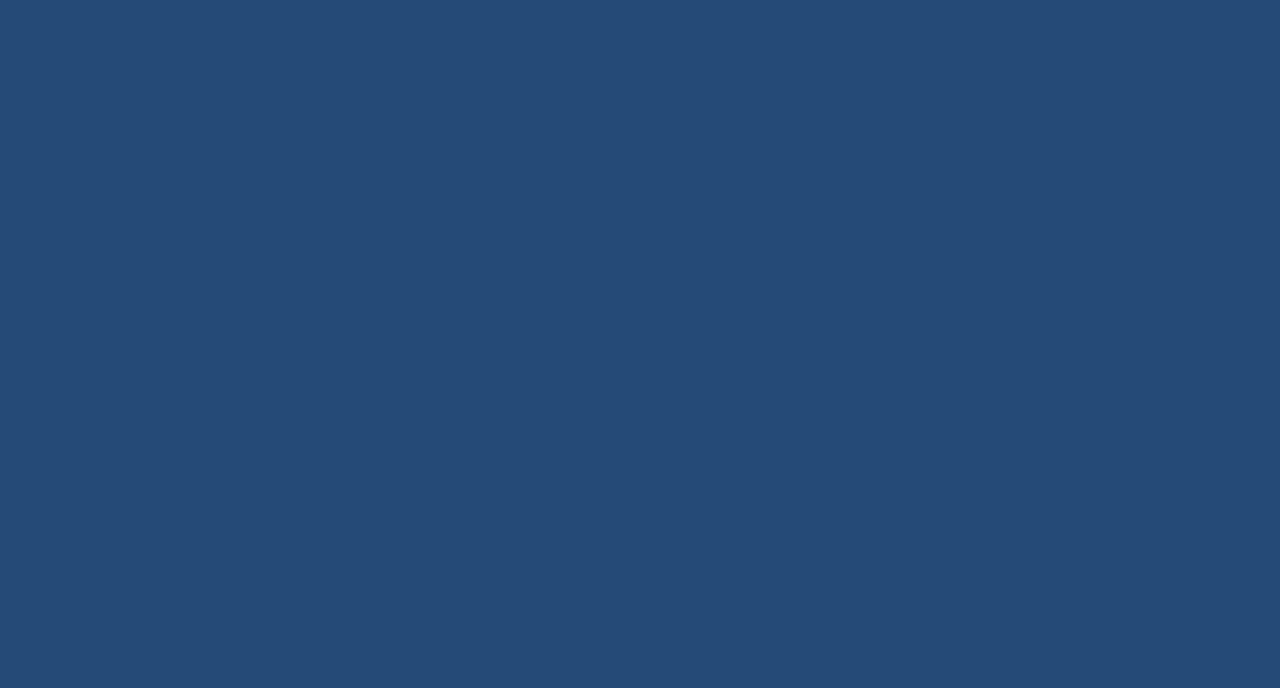
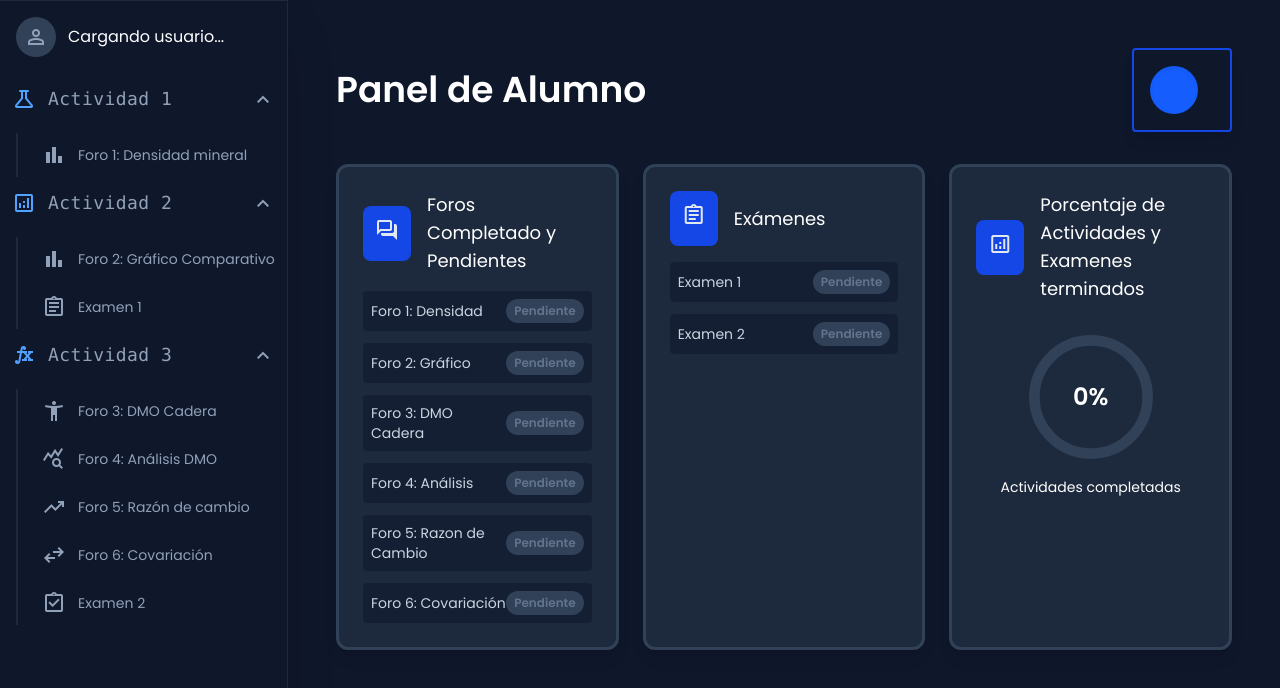
Before and after one commit to SebastianAlcantarr/PROYECTO_INGENIERIA_SOFTWARE_II, a Vue app: page /panel-alumno in a window 1280 px wide. Before the commit this address had no page. Shown: the top 688 px of the page. Built offline with nearby package versions, Linux system fonts and the light colour scheme.

Commit message:
Colores y alumno

```diff
--- a/index.js
+++ b/index.js
@@ -10,6 +10,7 @@ import Foro_3 from "@/views/foro_3.vue";
 import Foro_4 from "@/views/foro_4.vue";
 import PanelProfesor from "@/views/PanelProfesor.vue";
 import Bienvenida from "@/views/Bienvenida.vue";
+import PanelAlumno from "@/views/panel_alumno.vue";
 
 
 //Definir cada ruta para cada archivo
@@ -59,6 +60,16 @@ const routes = [
         path: '/foro6',
         name: 'foro6',
         component: Foro_6
+    },
+    {
+        path: '/bienvenida',
+        name: 'Bienvenida',
+        component: Bienvenida
+    },
+    {
+        path: '/panel-alumno',
+        name: 'PanelAlumno',
+        component: PanelAlumno
     }
 ]
 
--- a/src/views/Bienvenida.vue
+++ b/src/views/Bienvenida.vue
@@ -41,7 +41,7 @@
         <div class="flex justify-end">
           <button
               @click="comenzar"
-              class="group flex items-center gap-3 bg-blue-600 hover:bg-blue-500 text-white text-lg font-bold py-4 px-8 rounded-xl transition-all shadow-lg shadow-blue-900/50 hover:shadow-blue-500/40 active:scale-95"
+              class="group flex items-center gap-3 bg-blue-600 hover:bg-blue-500 text-white text-lg font-bold py-4 px-8 rounded-xl transition-all shadow-lg   active:scale-95"
           >
             <span>Comenzar</span>
             <span class="material-symbols-outlined group-hover:translate-x-1 transition-transform">arrow_forward</span>
--- a/src/views/foro_2.vue
+++ b/src/views/foro_2.vue
@@ -7,7 +7,7 @@
         <div class="mx-auto max-w-5xl">
           <!-- INTRODUCCION -->
             <section class="scroll-mt-20 mb-8" id="introduction">
-            <div class="bg-[#161d2b] rounded-xl p-6 shadow-lg border-l-8 border-green-400">
+            <div class="bg-[#161d2b] rounded-xl p-6 shadow-lg border-l-8 border-blue-800">
               <h1 class="text-white text-base md:text-3xl font-black text-center">
                 Foro 2. Gráfico Comparativo
               </h1>
@@ -26,7 +26,7 @@
               El siguiente gráfico comparativo se elaboró a partir de los datos
               del
               <a
-                class="text-green-400 hover:text-green-900 transition-colors duration-200"
+                class="text-blue-400 hover:text-green-900 transition-colors duration-200"
                 href="https://e-enm.org/journal/view.php?doi=10.3803/EnM.2013.28.3.180"
                 >articulo de investigacion</a
               >
@@ -115,7 +115,7 @@ En la gráfica anterior se observa que la densidad mineral ósea,  aumenta en lo
                     class="bg-blue-600 hover:bg-blue-900 text-white font-bold py-3 px-8 rounded-lg shadow-lg transition-all active:scale-95 disabled:opacity-50 disabled:cursor-not-allowed flex items-center gap-2"
                 >
                   <span v-if="enviando" class="material-symbols-outlined animate-spin">refresh</span>
-                  {{ enviando ? 'Guardando...' : 'Publicar' }}
+                  {{ enviando ? 'Guardando...' : 'Enviar Respuestas' }}
                 </button>
               </div>
             </div>
@@ -353,8 +353,8 @@ export default {
 }
 .input-foro:focus {
   outline: none;
-  border-color: #3b82f6;
-  box-shadow: 0 0 0 3px rgba(59, 130, 246, 0.3);
+  border-color: #193cb8;
+  box-shadow: 0 0 0 2px rgba(25, 60, 184);
 }
 
 @keyframes fadeIn {
--- /dev/null
+++ b/src/views/panel_alumno.vue
@@ -0,0 +1,222 @@
+<template>
+  <Sidebar class="hidden md:block" />
+  <div
+    class="min-h-screen bg-slate-900 text-slate-200 p-6 md:p-12 ml-0 md:ml-72 transition-all duration-300"
+  >
+    <div class="max-w-5xl mx-auto space-y-8">
+      <!-- Header -->
+      <div
+        class="flex flex-col md:flex-row items-center justify-between gap-4 "
+      >
+        <div>
+          <h1 class="text-4xl font-bold text-white">Panel de  Alumno</h1>
+        </div>
+        <div
+          class="flex items-center gap-4  p-4 rounded-sm shadow-lg border-2 border-blue-700"
+        >
+          <div
+            class="w-12 h-12 rounded-full bg-blue-600 flex items-center justify-center text-xl font-bold text-white shadow-inner"
+          >
+            {{ userInitials }}
+          </div>
+          <div>
+            <h2 class="text-lg font-semibold text-white">
+              {{ userData.nombre }} {{ userData.apellidos }}
+            </h2>
+            <p class="text-sm text-blue-400 font-semibold">{{ userData.email }}</p>
+          </div>
+        </div>
+      </div>
+
+      <!-- Stats Grid -->
+      <div class="grid grid-cols-1 md:grid-cols-3 gap-6">
+        <!-- Card: Foros Completados -->
+        <div
+          class="bg-slate-800 p-6 rounded-xl border-3 border-slate-700 shadow-lg hover:border-blue-500/50 transition-colors"
+        >
+          <div class="flex items-center gap-4 mb-4">
+            <div class="p-3 bg-blue-700 rounded-lg">
+              <span class="material-symbols-outlined text-2xl">forum</span>
+            </div>
+            <h3 class="text-lg  text-white">Foros Completado y Pendientes </h3>
+          </div>
+          <div class="space-y-3">
+            <div
+              v-for="foro in forosStatus"
+              :key="foro.id"
+              class="flex items-center justify-between p-2 rounded bg-slate-900/50"
+            >
+              <span class="text-sm text-slate-300">{{ foro.name }}</span>
+              <span
+                class="px-2 py-1 text-xs font-bold rounded-full"
+                :class="
+                  foro.completed
+                    ? 'p-3 bg-blue-700 rounded-lg'
+                    : 'bg-slate-700 text-slate-500'
+                "
+              >
+                {{ foro.completed ? "Completado" : "Pendiente" }}
+              </span>
+            </div>
+          </div>
+        </div>
+
+        <!-- Card: Examenes -->
+        <div
+          class="bg-slate-800 p-6 rounded-xl border-3 border-slate-700 shadow-lg hover:border-blue-500/50 transition-colors"
+        >
+          <div class="flex items-center gap-4 mb-4">
+            <div class="p-3 bg-blue-700 rounded-lg">
+              <span class="material-symbols-outlined text-2xl">assignment</span>
+            </div>
+            <h3 class="text-lg  text-white">Exámenes</h3>
+          </div>
+          <div class="space-y-3">
+            <div
+              v-for="examen in examenesStatus"
+              :key="examen.id"
+              class="flex items-center justify-between p-2 rounded bg-slate-900/50"
+            >
+              <span class="text-sm text-slate-300">{{ examen.name }}</span>
+              <span
+                class="px-2 py-1 text-xs font-bold rounded-full"
+                :class="
+                  examen.completed
+                    ? 'p-3 bg-blue-700 rounded-lg'
+                    : 'bg-slate-700 text-slate-500'
+                "
+              >
+                {{ examen.completed ? "Completado" : "Pendiente" }}
+              </span>
+            </div>
+          </div>
+        </div>
+
+        <!-- Card: Progreso General -->
+        <div
+          class="bg-slate-800 p-6 rounded-xl border-3 border-slate-700 shadow-lg hover:border-blue-500/50 transition-colors"
+        >
+          <div class="flex items-center gap-4 mb-4">
+            <div class="p-3 bg-blue-700 rounded-lg ">
+              <span class="material-symbols-outlined text-2xl">analytics</span>
+            </div>
+            <h3 class="text-lg  text-white">Porcentaje de Actividades y Examenes  terminados</h3>
+          </div>
+          <div class="flex flex-col items-center justify-center h-48">
+            <div class="relative w-32 h-32">
+              <svg class="w-full h-full" viewBox="0 0 36 36">
+                <path
+                  class="text-slate-700"
+                  d="M18 2.0845 a 15.9155 15.9155 0 0 1 0 31.831 a 15.9155 15.9155 0 0 1 0 -31.831"
+                  fill="none"
+                  stroke="currentColor"
+                  stroke-width="3"
+                />
+                <path
+                  class="text-blue-600 transition-all duration-1000 ease-out"
+                  :stroke-dasharray="`${progressPercentage}, 100`"
+                  d="M18 2.0845 a 15.9155 15.9155 0 0 1 0 31.831 a 15.9155 15.9155 0 0 1 0 -31.831"
+                  fill="none"
+                  stroke="currentColor"
+                  stroke-width="3"
+                />
+              </svg>
+              <div
+                class="absolute inset-0 flex items-center justify-center flex-col"
+              >
+                <span class="text-2xl font-bold text-white"
+                  >{{ Math.round(progressPercentage) }}%</span
+                >
+              </div>
+            </div>
+            <p class="mt-4 text-sm text-slate-400 text-center">
+              Actividades completadas
+            </p>
+          </div>
+        </div>
+      </div>
+    </div>
+  </div>
+</template>
+
+<script setup>
+import { ref, onMounted, computed } from "vue";
+import Sidebar from "@/views/sidebar.vue";
+const userData = ref({
+  nombre: "",
+  apellidos: "",
+  email: "",
+});
+
+const expediente = ref({
+  foro1: null,
+  foro2: null,
+  foro3: null,
+  foro4: null,
+  foro5: null,
+  foro6: null,
+  examen1: null,
+});
+
+const userInitials = computed(() => {
+  const n = userData.value.nombre ? userData.value.nombre[0] : "";
+  const a = userData.value.apellidos ? userData.value.apellidos[0] : "";
+  return (n + a).toUpperCase();
+});
+
+const forosStatus = computed(() => [
+  { id: 1, name: "Foro 1: Densidad", completed: !!expediente.value.foro1 },
+  { id: 2, name: "Foro 2: Gráfico", completed: !!expediente.value.foro2 },
+  { id: 3, name: "Foro 3: DMO Cadera", completed: !!expediente.value.foro3 },
+  { id: 4, name: "Foro 4: Análisis", completed: !!expediente.value.foro4 },
+  {id:4,name:"Foro 5: Razon de Cambio",completed:!!expediente.value.foro5},
+  {id:5,name:"Foro 6: Covariación",completed:!!expediente.value.foro6}
+]);
+
+const examenesStatus = computed(() => [
+  { id: 1, name: "Examen 1", completed: !!expediente.value.examen1 },
+  {id:2,name:"Examen 2",completed:!!expediente.value.examen2}
+]);
+
+const progressPercentage = computed(() => {
+  const total = forosStatus.value.length + examenesStatus.value.length;
+
+  const completed =
+    forosStatus.value.filter((f) => f.completed).length +
+    examenesStatus.value.filter((e) => e.completed).length;
+  return total > 0 ? (completed / total) * 100 :0;
+});
+
+async function fetchData() {
+  const email = localStorage.getItem("email");
+  if (!email) return;
+
+  try {
+    // Fetch User Data
+    const userRes = await fetch(
+      `http://127.0.0.1:8000/conseguir_usuario/${email}`
+    );
+    if (userRes.ok) {
+      userData.value = await userRes.json();
+    }
+
+    // Fetch Expediente
+    const expRes = await fetch(
+      `http://127.0.0.1:8000/expediente_completo/${email}`
+    );
+    if (expRes.ok) {
+      expediente.value = await expRes.json();
+    }
+  } catch (error) {
+    console.error("Error fetching dashboard data:", error);
+  }
+}
+
+onMounted(() => {
+  fetchData();
+});
+</script>
+
+<style scoped>
+/* Add any specific styles here if needed, mostly using Tailwind */
+</style>
--- a/src/views/sidebar.vue
+++ b/src/views/sidebar.vue
@@ -25,7 +25,8 @@
   >
     <div class="p-2 border-t border-slate-800 bg-[#0f172a]">
       <button
-        class="w-full flex items-center gap-3 p-2 rounded-lg text-slate-400 hover:text-white hover:bg-slate-800 transition-colors"
+          @click="navigateTo('/panel-alumno')"
+        class="cursor-pointer w-full flex items-center gap-3 p-2 rounded-lg text-slate-400 hover:text-white hover:bg-slate-800 transition-colors"
       >
         <div
           class="w-10 h-10 rounded-full bg-slate-700 flex items-center justify-center"
```
Also changed, not shown: src/views/Login.vue (+75 -33 lines), src/views/foro_1.vue (+6 -6 lines), src/views/foro_3.vue (+8 -8 lines), src/views/foro_4.vue (+10 -10 lines).
